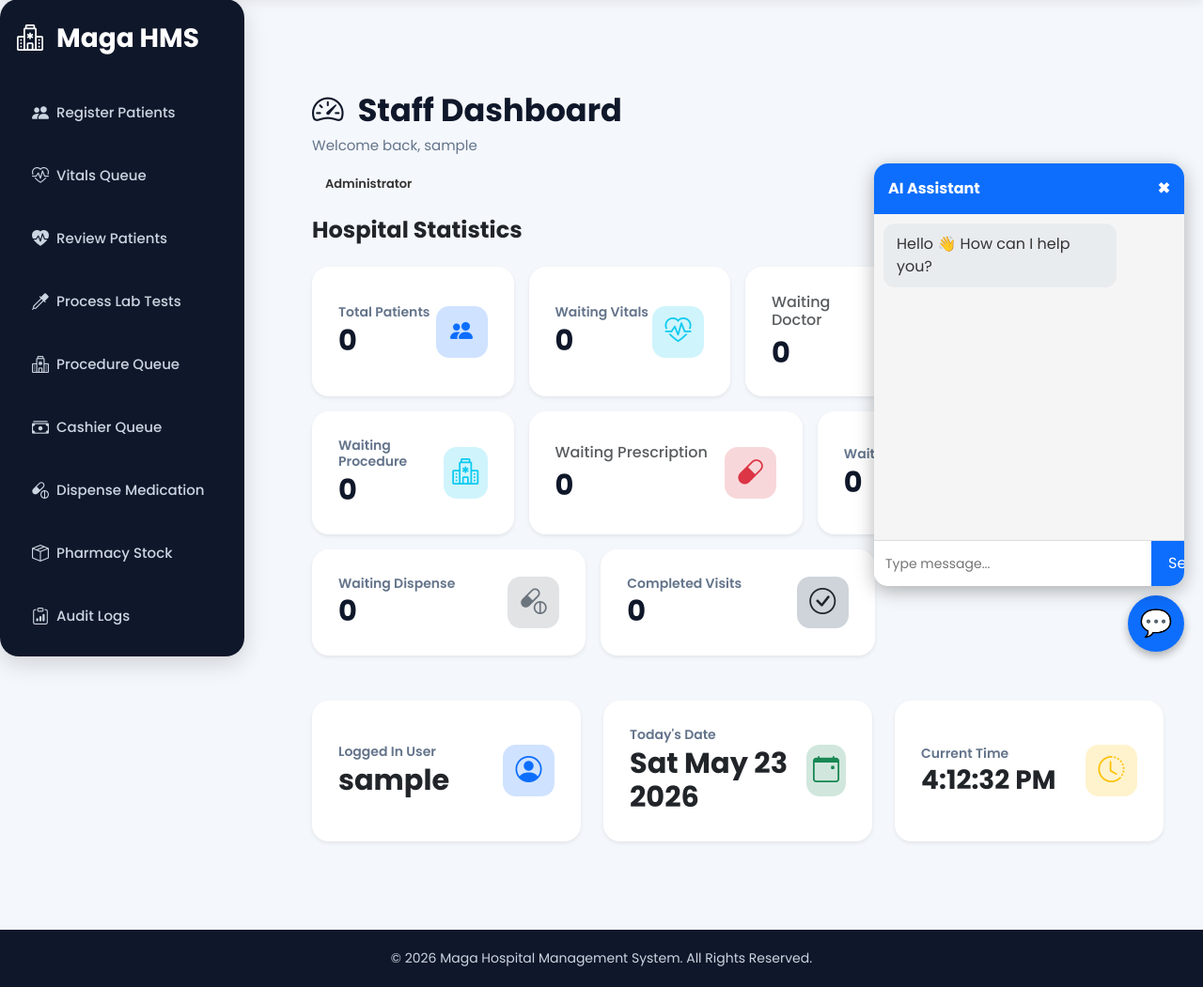
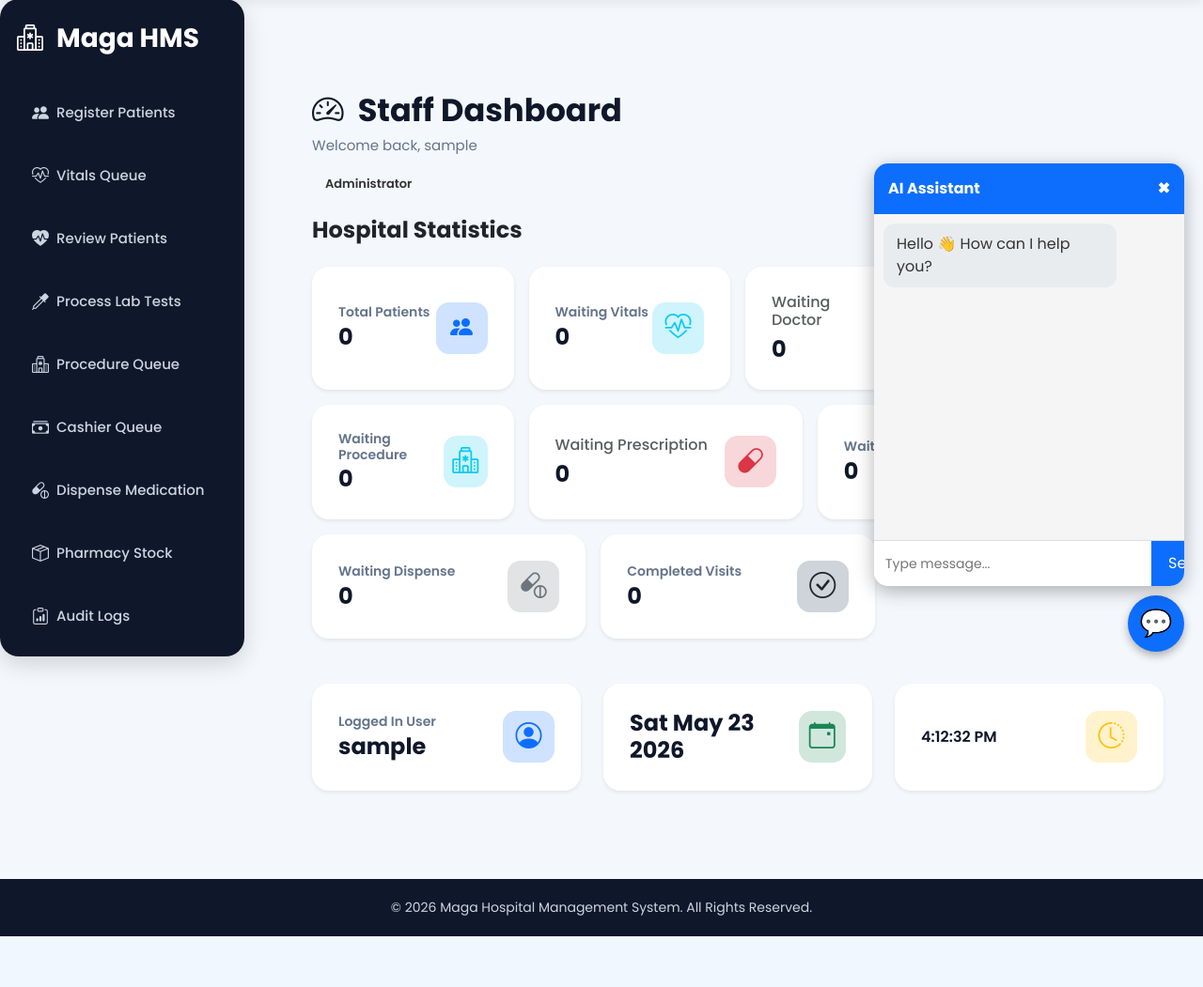
Before and after one commit to Shija-cmd/HospitalProject, a Django app: page /dashboard/ in a window 1280 px wide. Shown: the part 86-1137 px from the top of the page at 94% size. After the commit the page ends 1083 px from the top, so only its background shows below. Run offline with Django 4.2, Linux system fonts and the light colour scheme; the visitor is signed in with stand-in values (Sample User, id 1); data that the repository does not hold is empty.

Commit message:
Beautifying the dashboard UI

```diff
--- a/magahospital/static/css/style.css
+++ b/magahospital/static/css/style.css
@@ -419,7 +419,7 @@ footer p{
 
 .stat-number{
 
-    font-size:1.9rem;
+    font-size:1.5rem;
 
     font-weight:700;
 
@@ -454,3 +454,13 @@ footer p{
     justify-content:center;
 
 }
+
+.clock{
+
+    font-size:1rem;
+
+    font-weight:600;
+
+    color:#0f172a;
+
+}
--- a/magahospital/templates/magahospital/dashboard.html
+++ b/magahospital/templates/magahospital/dashboard.html
@@ -387,7 +387,7 @@
 
                     </h6>
 
-                    <h3 class="stat-number mb-0 text-dark">
+                    <h3 class="stat-number mb-0">
 
                         {{ request.user.username }}
 
@@ -416,7 +416,7 @@
 
                 <div>
 
-                    <h6 class="stat-label mb-1">
+                    <h3 class="stat-number mb-0" id="today-date">
 
                         Today's Date
 
@@ -450,7 +450,7 @@
 
                 <div>
 
-                    <h6 class="stat-label mb-1">
+                    <h3 class="stat-number clock mb-0" id="clock">
 
                         Current Time
 
```
Also changed, not shown: 1 other file.
